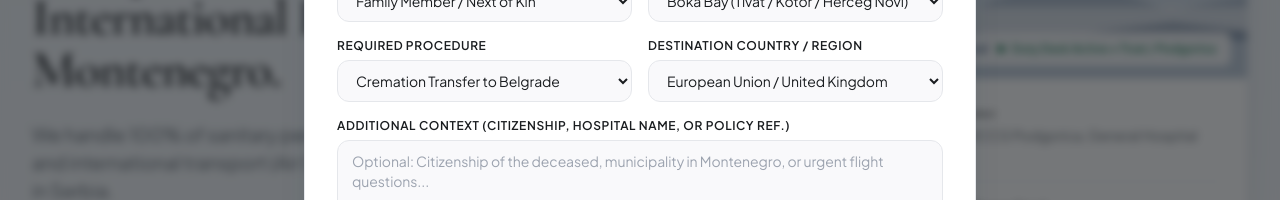
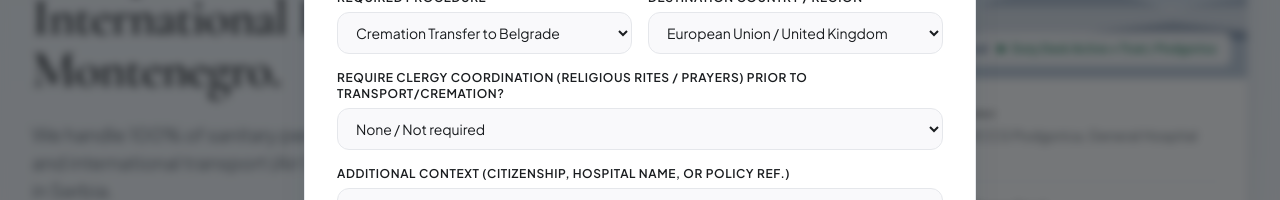
Before and after one commit to Mutah585/memorijal.me, a React (Vite) app: page /en/ in a window 1280 px wide. Both pictures are taken after a click on the button "Emergency Contact 24/7". Shown: the part 285-485 px from the top of the page. Built offline with nearby package versions, Linux system fonts and the light colour scheme; no server answers.

Commit message:
feat: add coordinator modal, emergency bar, mortuary tracker, and whatsapp helpers

```diff
--- a/src/components/CoordinatorModal.tsx
+++ b/src/components/CoordinatorModal.tsx
@@ -33,6 +33,7 @@ interface CoordinatorModalProps {
 }
 
 type RelationType = 'family' | 'insurance' | 'embassy' | 'legal';
+type ClergyType = 'none' | 'orthodox' | 'catholic' | 'islamic' | 'other';
 
 const SESSION_STORAGE_KEY = 'memorijal_modal_draft';
 
@@ -43,6 +44,7 @@ interface FormDraft {
   service: ServiceType;
   region: RegionType;
   location: LocationType;
+  clergy?: ClergyType;
   notes: string;
 }
 
@@ -63,6 +65,7 @@ export const CoordinatorModal: React.FC<CoordinatorModalProps> = ({
   const [service, setService] = useState<ServiceType>(initialService);
   const [region, setRegion] = useState<RegionType>(initialRegion);
   const [location, setLocation] = useState<LocationType>(initialLocation);
+  const [clergy, setClergy] = useState<ClergyType>('none');
   const [notes, setNotes] = useState('');
   const [error, setError] = useState('');
   const [submittedRef, setSubmittedRef] = useState<string | null>(null);
@@ -90,6 +93,7 @@ export const CoordinatorModal: React.FC<CoordinatorModalProps> = ({
         if (parsed.service) setService(parsed.service);
         if (parsed.region) setRegion(parsed.region);
         if (parsed.location) setLocation(parsed.location);
+        if (parsed.clergy) setClergy(parsed.clergy);
         if (parsed.notes) setNotes(parsed.notes);
       }
     } catch {
@@ -117,15 +121,16 @@ export const CoordinatorModal: React.FC<CoordinatorModalProps> = ({
         service,
         region,
         location,
+        clergy,
         notes,
       };
       sessionStorage.setItem(SESSION_STORAGE_KEY, JSON.stringify(draft));
     } catch {
       // Ignore quota errors
     }
-  }, [name, contact, relation, service, region, location, notes]);
+  }, [name, contact, relation, service, region, location, clergy, notes]);
 
-  const hasDraft = Boolean(name.trim() || contact.trim() || notes.trim());
+  const hasDraft = Boolean(name.trim() || contact.trim() || notes.trim() || clergy !== 'none');
   const isLocalNumberWithoutCode = contact.trim().startsWith('0');
 
   const contactHelperNote =
@@ -141,6 +146,7 @@ export const CoordinatorModal: React.FC<CoordinatorModalProps> = ({
     setName('');
     setContact('');
     setNotes('');
+    setClergy('none');
     setRelation('family');
     setService(initialService);
     setRegion(initialRegion);
@@ -200,11 +206,23 @@ export const CoordinatorModal: React.FC<CoordinatorModalProps> = ({
     const safeContact = sanitizeUserText(contact, 80).trim();
     const safeNotes = sanitizeUserText(notes, 500).trim();
 
+    const clergyLabel = {
+      none: '',
+      orthodox: lang === 'RU' ? 'Православное отпевание' : lang === 'MNE' ? 'Pravoslavno opijelo' : 'Eastern Orthodox Rites',
+      catholic: lang === 'RU' ? 'Католический обряд' : lang === 'MNE' ? 'Katolički obred' : 'Roman Catholic Rites',
+      islamic: lang === 'RU' ? 'Исламский регламент (Дженаза)' : lang === 'MNE' ? 'Islamski obred (Dženaza)' : 'Islamic Guidelines (Janazah)',
+      other: lang === 'RU' ? 'Другая конфессия / По запросу' : lang === 'MNE' ? 'Druga konfesija' : 'Other denomination / Custom',
+    }[clergy];
+
+    const clergySuffix = clergy !== 'none'
+      ? (lang === 'RU' ? `\n• Религиозный обряд: ${clergyLabel}` : lang === 'MNE' ? `\n• Vjerski obred: ${clergyLabel}` : `\n• Pastoral Care: ${clergyLabel}`)
+      : '';
+
     return lang === 'RU'
-      ? `Здравствуйте, Memorijal d.o.o.! Меня интересует репатриация (${regionLabel}), начальная оценка ${currentPrice}.\n• Имя: ${safeName || 'Не указано'}\n• Статус: ${relationLabel}\n• Контакт: ${safeContact || 'В чате'}\n• Услуга: ${serviceLabel}\n• Город в ЧГ: ${locationLabel}\n• Примечание: ${safeNotes || '-'}`
+      ? `Здравствуйте, Memorijal d.o.o.! Меня интересует репатриация (${regionLabel}), начальная оценка ${currentPrice}.\n• Имя: ${safeName || 'Не указано'}\n• Статус: ${relationLabel}\n• Контакт: ${safeContact || 'В чате'}\n• Услуга: ${serviceLabel}\n• Город в ЧГ: ${locationLabel}${clergySuffix}\n• Примечание: ${safeNotes || '-'}`
       : lang === 'MNE'
-      ? `Poštovani Memorijal d.o.o., interesuje me repatrijacija za ${regionLabel}, početna procjena ${currentPrice}.\n• Ime: ${safeName || 'Nije navedeno'}\n• Svojstvo: ${relationLabel}\n• Kontakt: ${safeContact || 'WhatsApp'}\n• Usluga: ${serviceLabel}\n• Lokacija u CG: ${locationLabel}\n• Napomena: ${safeNotes || '-'}`
-      : `Hello Memorijal d.o.o. Duty Coordinator, I am inquiring about repatriation to ${regionLabel}, starting estimate ${currentPrice}.\n• Name: ${safeName || 'Not specified'}\n• Capacity: ${relationLabel}\n• Contact: ${safeContact || 'Via WhatsApp'}\n• Procedure: ${serviceLabel}\n• Location in MNE: ${locationLabel}\n• Notes: ${safeNotes || '-'}`;
+      ? `Poštovani Memorijal d.o.o., interesuje me repatrijacija za ${regionLabel}, početna procjena ${currentPrice}.\n• Ime: ${safeName || 'Nije navedeno'}\n• Svojstvo: ${relationLabel}\n• Kontakt: ${safeContact || 'WhatsApp'}\n• Usluga: ${serviceLabel}\n• Lokacija u CG: ${locationLabel}${clergySuffix}\n• Napomena: ${safeNotes || '-'}`
+      : `Hello Memorijal d.o.o. Duty Coordinator, I am inquiring about repatriation to ${regionLabel}, starting estimate ${currentPrice}.\n• Name: ${safeName || 'Not specified'}\n• Capacity: ${relationLabel}\n• Contact: ${safeContact || 'Via WhatsApp'}\n• Procedure: ${serviceLabel}\n• Location in MNE: ${locationLabel}${clergySuffix}\n• Notes: ${safeNotes || '-'}`;
   };
 
   const buildDirectWhatsAppUrl = () => {
@@ -491,6 +509,62 @@ export const CoordinatorModal: React.FC<CoordinatorModalProps> = ({
                 </div>
               </div>
 
+              {/* Multi-Faith Clergy & Pastoral Care Coordination Toggle */}
+              <div>
+                <label
+                  htmlFor="modal-clergy"
+                  className="block text-xs font-semibold uppercase tracking-wider text-slateDeep mb-1.5"
+                >
+                  {lang === 'RU'
+                    ? 'Требуется согласование религиозного обряда до транспортировки / кремации?'
+                    : lang === 'MNE'
+                    ? 'Da li je potreban vjerski obred prije transporta / kremacije?'
+                    : 'Require clergy coordination (religious rites / prayers) prior to transport/cremation?'}
+                </label>
+                <select
+                  id="modal-clergy"
+                  value={clergy}
+                  onChange={(e) => setClergy(e.target.value as ClergyType)}
+                  className="w-full px-3.5 py-2.5 rounded-xl border border-stoneBorder bg-porcelain text-sm text-slateDeep focus:bg-white focus:border-sapphire outline-none cursor-pointer"
+                >
+                  <option value="none">
+                    {lang === 'RU'
+                      ? 'Не требуется / None'
+                      : lang === 'MNE'
+                      ? 'Nije potrebno / None'
+                      : 'None / Not required'}
+                  </option>
+                  <option value="orthodox">
+                    {lang === 'RU'
+                      ? 'Православное отпевание'
+                      : lang === 'MNE'
+                      ? 'Pravoslavno opijelo'
+                      : 'Eastern Orthodox Rites'}
+                  </option>
+                  <option value="catholic">
+                    {lang === 'RU'
+                      ? 'Католический обряд'
+                      : lang === 'MNE'
+                      ? 'Katolički obred'
+                      : 'Roman Catholic Rites'}
+                  </option>
+                  <option value="islamic">
+                    {lang === 'RU'
+                      ? 'Исламский регламент (Дженаза)'
+                      : lang === 'MNE'
+                      ? 'Islamski obred (Dženaza)'
+                      : 'Islamic Funeral Guidelines (Janazah)'}
+                  </option>
+                  <option value="other">
+                    {lang === 'RU'
+                      ? 'Другая конфессия / По согласованию'
+                      : lang === 'MNE'
+                      ? 'Druga konfesija'
+                      : 'Other denomination / Custom'}
+                  </option>
+                </select>
+              </div>
+
               <div>
                 <label
                   htmlFor="modal-notes"
--- a/src/components/MobileEmergencyBar.tsx
+++ b/src/components/MobileEmergencyBar.tsx
@@ -1,5 +1,5 @@
 import React, { useState, useEffect } from 'react';
-import { Phone, MessageCircle, X, MessageSquare, Download, Check } from 'lucide-react';
+import { Phone, MessageCircle, X, MessageSquare, Download, Check, MapPin } from 'lucide-react';
 import {
   Language,
   PHONE_DISPLAY,
@@ -8,6 +8,7 @@ import {
 } from '../i18n/translations';
 import { getDispatchStatus } from '../utils/dispatchStatus';
 import { downloadVCard, getVCardButtonLabel } from '../utils/vcard';
+import { getWhatsAppGeolocationPrompt } from '../utils/whatsappHelpers';
 
 interface MobileEmergencyBarProps {
   lang: Language;
@@ -183,6 +184,12 @@ export const MobileEmergencyBar: React.FC<MobileEmergencyBarProps> = ({ lang })
                 </div>
               </a>
 
+              {/* Geolocation micro-caption */}
+              <div className="flex items-start gap-2 p-2.5 rounded-xl bg-emerald-50 border border-emerald-200/80 text-[11px] text-emerald-950 font-medium">
+                <MapPin className="w-3.5 h-3.5 text-emerald-700 shrink-0 mt-0.5" />
+                <p className="leading-snug">{getWhatsAppGeolocationPrompt(lang)}</p>
+              </div>
+
               {/* Option 3: SMS Dispatch Fallback (for low-connectivity zones / hospital basements) */}
               <a
                 href="sms:+38268914816?body=SOS%20Memorijal%20Potrebna%20pomoc"
--- /dev/null
+++ b/src/utils/whatsappHelpers.ts
@@ -0,0 +1,26 @@
+import { Language, WHATSAPP_NUMBER } from '../i18n/translations';
+import { LocaleSlug } from '../data/seo-routes';
+
+/**
+ * Geolocation guidance micro-caption for villas, resorts, and remote mountain locations.
+ */
+export function getWhatsAppGeolocationPrompt(langOrLocale: Language | LocaleSlug): string {
+  const isRu = langOrLocale === 'RU' || langOrLocale === 'ru';
+  const isMne = langOrLocale === 'MNE' || langOrLocale === 'mne';
+
+  if (isRu) {
+    return 'Находясь на вилле или в апартаментах, вы можете отправить точку геопозиции прямо в чат WhatsApp для точного прибытия координатора.';
+  }
+  if (isMne) {
+    return 'Možete poslati lokaciju putem WhatsApp-a za tačan dolazak koordinatora.';
+  }
+  return 'If at a villa, yacht berth, or private rental, share your WhatsApp live location pin for precise coordinator dispatch.';
+}
+
+/**
+ * Formats a direct WhatsApp link with prefilled emergency message.
+ */
+export function buildEmergencyWhatsAppUrl(message: string): string {
+  const cleanNumber = WHATSAPP_NUMBER.replace(/\D/g, '');
+  return `https://wa.me/${cleanNumber}?text=${encodeURIComponent(message)}`;
+}
```
Also changed, not shown: src/components/MortuaryTimeTracker.tsx (+56 -1 lines), 1 other file (tests, documents, lock files or other folders).
